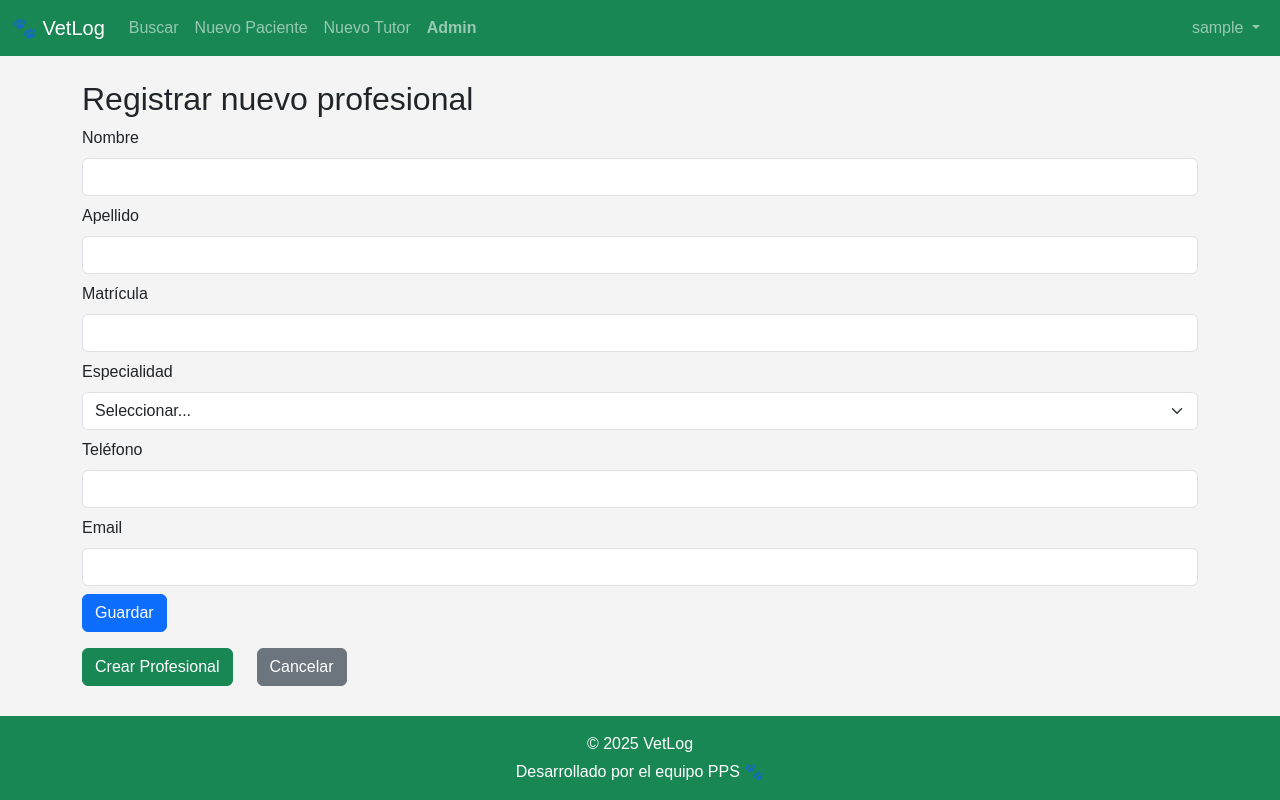
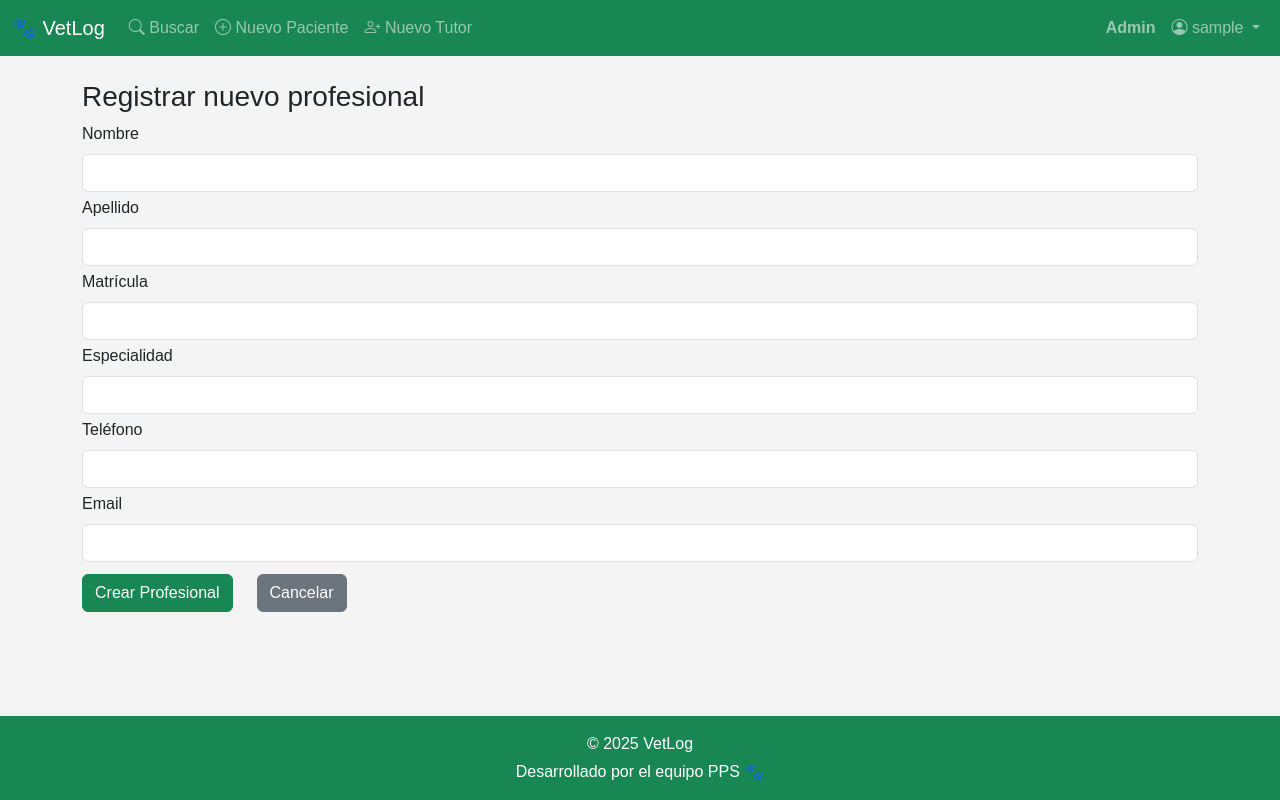
Before and after one commit to Walteriba/PPS, a Flask app: page /profesional/nuevo in a window 1280 px wide. Run offline with Flask 3, Linux system fonts and the light colour scheme; the visitor is signed in with stand-in values (Sample User, id 1).

Commit message:
Editar agregar profesional

```diff
--- a/app.py
+++ b/app.py
@@ -14,6 +14,7 @@ app = Flask(__name__)
 app.config["SQLALCHEMY_DATABASE_URI"] = "sqlite:///vetlog.db"
 app.config["SQLALCHEMY_TRACK_MODIFICATIONS"] = False
 app.config["SECRET_KEY"] = os.environ["SECRET_KEY"]  # Requiere que la variable de entorno esté configurada
+app.config['TEMPLATES_AUTO_RELOAD'] = True
 
 # Configurar Flask-Login
 login_manager = LoginManager()
--- a/static/js/altas.js
+++ b/static/js/altas.js
@@ -71,4 +71,31 @@ document.addEventListener("DOMContentLoaded", () => {
       }
     });
   }
+  // --- Profesional (crear o editar) ---
+  const formProfesional = document.getElementById("form-profesional");
+  if (formProfesional) {
+    const metodo = formProfesional.dataset.metodo || "POST"; // POST o PUT según la vista
+
+    formProfesional.addEventListener("submit", async (e) => {
+      e.preventDefault();
+      const formData = new FormData(formProfesional);
+
+      try {
+        const response = await fetch(formProfesional.action, {
+          method: metodo,
+          body: formData
+        });
+        const data = await response.json();
+        if (response.ok) {
+          alert(data.mensaje);
+          window.location.href = "/admin";
+        } else {
+          alert(data.error || "Hubo un error al guardar el profesional");
+        }
+      } catch (error) {
+        console.error(error);
+        alert("Error de conexión al servidor");
+      }
+    });
+  }
 });
--- a/templates/admin.html
+++ b/templates/admin.html
@@ -4,9 +4,7 @@
 <head>
   <meta charset="UTF-8">
   <title>Admin</title>
-  <link href="https://cdn.jsdelivr.net/npm/bootstrap@5.3.3/dist/css/bootstrap.min.css" rel="stylesheet">
-  <link rel="stylesheet" href="https://cdn.jsdelivr.net/npm/bootstrap-icons@1.11.1/font/bootstrap-icons.css">
-  <link rel="stylesheet" href="{{ url_for('static', filename='style.css') }}">
+  {% include 'partials/links.html' %}
 </head>
 
 <body class="d-flex flex-column min-vh-100">
--- a/templates/alta_profesional.html
+++ b/templates/alta_profesional.html
@@ -1,19 +1,17 @@
 <!DOCTYPE html>
 <html lang="es">
-  <head>
+
+<head>
     <meta charset="UTF-8" />
     <title>Alta Profesional</title>
-    <link
-      href="https://cdn.jsdelivr.net/npm/bootstrap@5.3.3/dist/css/bootstrap.min.css"
-      rel="stylesheet"
-    />
-    <link rel="stylesheet" href="../static/style.css" />
-  </head>
+    {% include 'partials/links.html' %}
+</head>
+
   <body class="d-flex flex-column min-vh-100">
     {% include 'partials/header.html' %}
 
     <div class="container">
-      <h2>Registrar nuevo profesional</h2>
+      <h3>Registrar nuevo profesional</h3>
       <form
         id="form-profesional"
         action="{{ url_for('profesional_bp.crear_profesional') }}"
@@ -21,16 +19,16 @@
       >
         {% include 'partials/form_profesional.html' %}
 
-        <div class="row mt-3">
+        <div class="row">
           <div class="col-auto">
-            <button type="submit" class="btn btn-success">
+            <button type="submit" class="btn btn-success mt-2">
               Crear Profesional
             </button>
           </div>
           <div class="col-auto">
             <a
               href="{{ url_for('home_bp.admin') }}"
-              class="btn btn-secondary"
+              class="btn btn-secondary mt-2"
               >Cancelar</a
             >
           </div>
@@ -40,5 +38,6 @@
 
     {% include'partials/footer.html' %}
     <script src="https://cdn.jsdelivr.net/npm/bootstrap@5.3.3/dist/js/bootstrap.bundle.min.js"></script>
+    <script src="{{ url_for('static', filename='js/altas.js') }}"></script>
   </body>
 </html>
--- a/templates/consulta.html
+++ b/templates/consulta.html
@@ -5,7 +5,7 @@
     <meta name="viewport" content="width=device-width, initial-scale=1.0">
     <title>Detalle de Consulta</title>
 
-    <link href="https://cdn.jsdelivr.net/npm/bootstrap@5.3.3/dist/css/bootstrap.min.css" rel="stylesheet">
+    {% include 'partials/links.html' %}
     <style>
         /* Estilo para que los párrafos en modo vista respeten los saltos de línea */
         .view-mode.preserve-whitespace {
--- a/templates/crear_consulta.html
+++ b/templates/crear_consulta.html
@@ -4,8 +4,7 @@
 <head>
     <meta charset="UTF-8">
     <title>Nueva Consulta</title>
-    <link href="https://cdn.jsdelivr.net/npm/bootstrap@5.3.3/dist/css/bootstrap.min.css" rel="stylesheet">
-    <link rel="stylesheet" href="{{ url_for('static', filename='style.css') }}">
+    {% include 'partials/links.html' %}
 </head>
 
 <body class="d-flex flex-column min-vh-100">
--- a/templates/detalle_paciente.html
+++ b/templates/detalle_paciente.html
@@ -4,8 +4,7 @@
 <head>
   <meta charset="UTF-8">
   <title>Detalle Paciente</title>
-  <link href="https://cdn.jsdelivr.net/npm/bootstrap@5.3.3/dist/css/bootstrap.min.css" rel="stylesheet">
-  <link rel="stylesheet" href="{{ url_for('static', filename='style.css') }}">
+  {% include 'partials/links.html' %}
 </head>
 
 <body class="d-flex flex-column min-vh-100">
--- a/templates/editar_tutor.html
+++ b/templates/editar_tutor.html
@@ -3,9 +3,7 @@
   <head>
     <meta charset="UTF-8" />
     <title>Editar tutor</title>
-    <link
-      href="https://cdn.jsdelivr.net/npm/bootstrap@5.3.3/dist/css/bootstrap.min.css"
-      rel="stylesheet"/>
+    {% include 'partials/links.html' %}
   </head>
   <body class="d-flex flex-column min-vh-100">
     {% include 'partials/header.html' %}
@@ -17,7 +15,7 @@
         {% include 'partials/form_tutor.html'%}
         <div class="row">
           <div class="col-auto">
-            <button type="button" id="saveBtn" class="btn btn-success mt-2">
+            <button type="submit" id="saveBtn" class="btn btn-success mt-2">
               Guardar cambios
             </button>
           </div>
--- a/templates/index.html
+++ b/templates/index.html
@@ -5,6 +5,7 @@
   <title>VetLog</title>
   <link href="https://cdn.jsdelivr.net/npm/bootstrap@5.3.3/dist/css/bootstrap.min.css" rel="stylesheet">
   <link rel="stylesheet" href="../static/style.css">
+  <link rel="stylesheet" href="https://cdn.jsdelivr.net/npm/bootstrap-icons@1.11.1/font/bootstrap-icons.css">
 </head>
 <body class="d-flex flex-column min-vh-100">
   <!-- Navbar -->
--- a/templates/nuevo_paciente.html
+++ b/templates/nuevo_paciente.html
@@ -3,10 +3,7 @@
   <head>
     <meta charset="UTF-8" />
     <title>Alta Paciente</title>
-    <link
-      href="https://cdn.jsdelivr.net/npm/bootstrap@5.3.3/dist/css/bootstrap.min.css"
-      rel="stylesheet"
-    />
+    {% include 'partials/links.html' %}
   </head>
   <body class="d-flex flex-column min-vh-100">
     <!-- Navbar -->
--- a/templates/nuevo_tutor.html
+++ b/templates/nuevo_tutor.html
@@ -3,10 +3,7 @@
   <head>
     <meta charset="UTF-8" />
     <title>Alta Tutor</title>
-    <link
-      href="https://cdn.jsdelivr.net/npm/bootstrap@5.3.3/dist/css/bootstrap.min.css"
-      rel="stylesheet"
-    />
+    {% include 'partials/links.html' %}
   </head>
   <body class="d-flex flex-column min-vh-100">
     <!-- Navbar -->
--- a/templates/partials/form_profesional.html
+++ b/templates/partials/form_profesional.html
@@ -1,40 +1,63 @@
-<form method="POST">
-    <div class="mb-2">
+<div class="mb-1">
   <label for="nombre" class="form-label">Nombre</label>
-        <input type="text" class="form-control" id="nombre" name="nombre"
-               value="{{ profesional.nombre if profesional else '' }}" required>
+  <input
+    type="text"
+    class="form-control"
+    id="nombre"
+    name="nombre"
+    value="{{ profesional.nombre if profesional else '' }}"
+    required
+  />
 </div>
-    <div class="mb-2">
+<div class="mb-1">
   <label for="apellido" class="form-label">Apellido</label>
-        <input type="text" class="form-control" id="apellido" name="apellido"
-               value="{{ profesional.apellido if profesional else '' }}" required>
+  <input
+    type="text"
+    class="form-control"
+    id="apellido"
+    name="apellido"
+    value="{{ profesional.apellido if profesional else '' }}"
+    required
+  />
 </div>
-    <div class="mb-2">
+<div class="mb-1">
   <label for="matricula" class="form-label">Matrícula</label>
-        <input type="text" class="form-control" id="matricula" name="matricula"
-               value="{{ profesional.matricula if profesional else '' }}">
+  <input
+    type="text"
+    class="form-control"
+    id="matricula"
+    name="matricula"
+    value="{{ profesional.matricula if profesional else '' }}"
+  />
 </div>
-    <div class="mb-2">
+<div class="mb-1">
   <label for="especialidad" class="form-label">Especialidad</label>
-        <select class="form-select" id="especialidad" name="especialidad">
-            {% set especialidades = ['Veterinario', 'Cardiologo'] %}
-            <option value="">Seleccionar...</option>
-            {% for e in especialidades %}
-                <option value="{{ e }}" {% if profesional and profesional.especialidad == e %}selected{% endif %}>
-                    {{ e }}
-                </option>
-            {% endfor %}
-        </select>
+  <input
+    type="text"
+    class="form-control"
+    id="especialidad"
+    name="especialidad"
+    value="{{ profesional.especialidad if profesional else '' }}"
+  />
 </div>
-    <div class="mb-2">
+<div class="mb-1">
   <label for="telefono" class="form-label">Teléfono</label>
-        <input type="text" class="form-control" id="telefono" name="telefono"
-               value="{{ profesional.telefono if profesional else '' }}">
+  <input
+    type="number"
+    class="form-control"
+    id="telefono"
+    name="telefono"
+    value="{{ profesional.telefono if profesional else '' }}"
+  />
 </div>
-    <div class="mb-2">
+<div class="mb-1">
   <label for="email" class="form-label">Email</label>
-        <input type="email" class="form-control" id="email" name="email"
-               value="{{ profesional.email if profesional else '' }}">
+  <input
+    type="email"
+    class="form-control"
+    id="email"
+    name="email"
+    value="{{ profesional.email if profesional else '' }}"
+    novalidate
+  />
 </div>
-    <button type="submit" class="btn btn-primary">Guardar</button>
-</form>
--- a/templates/partials/header.html
+++ b/templates/partials/header.html
@@ -24,14 +24,14 @@
               <i class="bi bi-person-plus"></i> Nuevo Tutor
             </a>
           </li>
-          <li class="nav-item">
-            <a class="nav-link fw-bold" href="{{ url_for('home_bp.admin') }}"
-              >Admin</a>
-        </li>
         </ul>
 
         <!-- Menú de usuario (derecha) -->
         <ul class="navbar-nav">
+          <li class="nav-item">
+          <a class="nav-link fw-bold" href="{{ url_for('home_bp.admin') }}"
+            >Admin</a>
+        </li>
           <li class="nav-item dropdown">
             <a class="nav-link dropdown-toggle" href="#" id="userDropdown" role="button" data-bs-toggle="dropdown" aria-expanded="false">
               <i class="bi bi-person-circle"></i> {{ current_user.nombre }}
--- /dev/null
+++ b/templates/partials/links.html
@@ -0,0 +1,3 @@
+<link href="https://cdn.jsdelivr.net/npm/bootstrap@5.3.3/dist/css/bootstrap.min.css" rel="stylesheet">
+<link rel="stylesheet" href="https://cdn.jsdelivr.net/npm/bootstrap-icons@1.11.1/font/bootstrap-icons.css">
+<link rel="stylesheet" href="{{ url_for('static', filename='style.css') }}">
```
Also changed, not shown: templates/editar_profesional.html (+8 -12 lines). Lines whose indentation alone changed are shown as unchanged.
